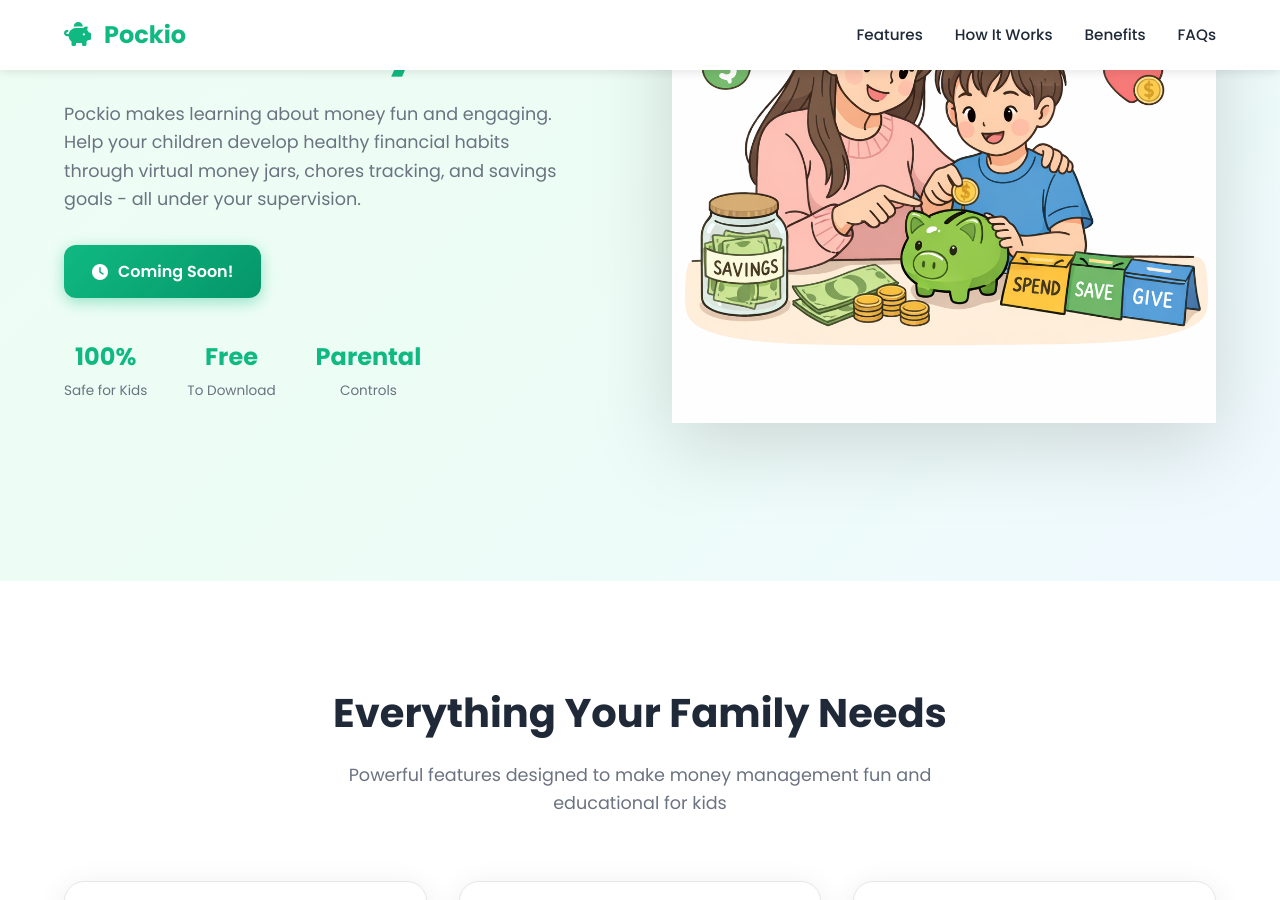
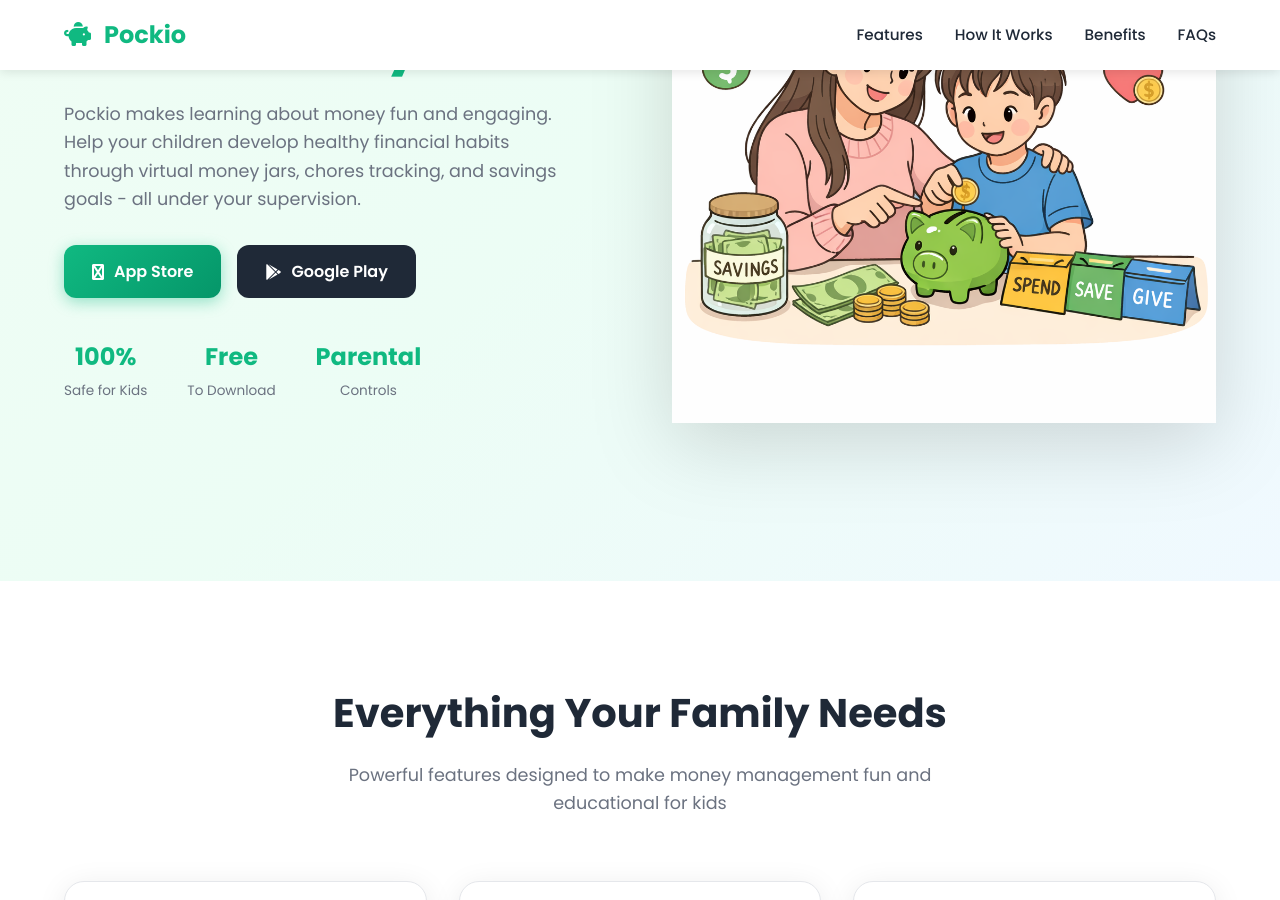
Before and after one commit to thomas0sae/pockio.github.io, a Jekyll site: the page index.html, which Jekyll copies as it is, in a window 1280 px wide and 900 px high, scrolled down 319 px. Built offline with Jekyll 4.4.1, drawn with Linux system fonts in a browser that asks for light colours.

Commit message:
Updated home page buttons.

```diff
--- a/index.html
+++ b/index.html
@@ -52,7 +52,12 @@
         <p>Pockio makes learning about money fun and engaging. Help your children develop healthy financial habits
           through virtual money jars, chores tracking, and savings goals - all under your supervision.</p>
         <div class="hero-buttons">
-          <span class="btn btn-primary coming-soon"><i class="fas fa-clock"></i> Coming Soon!</span>
+          <a href="https://apps.apple.com/us/app/pockio-family-money-chores/id6758463658" class="btn btn-primary">
+            <i class="fas fa-apple"></i> App Store
+          </a>
+          <a href="https://play.google.com/store/apps/details?id=com.pockio.money.jar" class="btn btn-secondary">
+            <i class="fab fa-google-play"></i> Google Play
+          </a>
         </div>
         <div class="hero-stats">
           <div class="stat">
```
